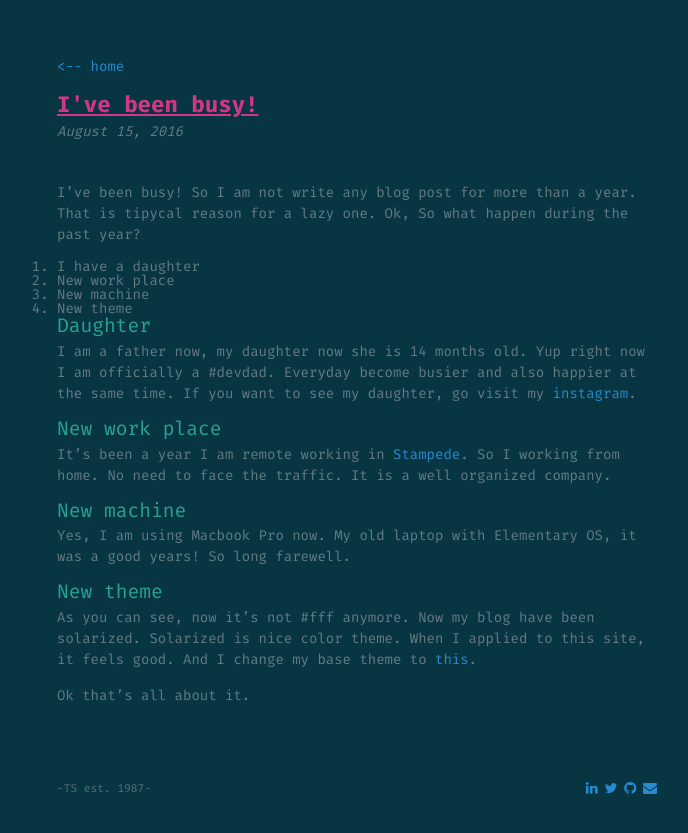
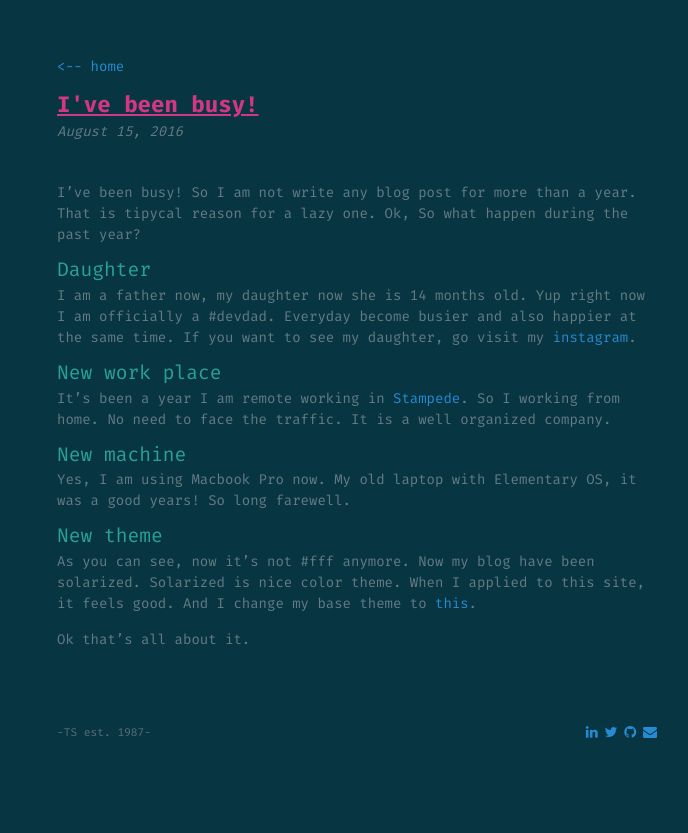
Before and after one commit to sanjayatony/sanjayatony.github.io, a Jekyll site: the page built from _posts/2016-08-15-ive-been-busy.md, in a window 1280 px wide. Shown: the top 833 px of the page, without its empty margins (283-971 px from the left). Built offline with Jekyll 4.4.1, drawn with Linux system fonts in a browser that asks for light colours; nearby versions of some CDN libraries.

Commit message:
update post

```diff
--- a/_posts/2016-08-15-ive-been-busy.md
+++ b/_posts/2016-08-15-ive-been-busy.md
@@ -4,11 +4,6 @@ categories: etc
 ---
 
 I've been busy! So I am not write any blog post for more than a year. That is tipycal reason for a lazy one. Ok, So what happen during the past year?
-
-1. I have a daughter
-2. New work place
-3. New machine
-4. New theme
 
 ## Daughter
 I am a father now, my daughter now she is 14 months old. Yup right now I am officially a #devdad. Everyday become busier and also happier at the same time. If you want to see my daughter, go visit my [instagram](https://www.instagram.com/tonnevlysanjaya/){:target="_blank"}.
```
